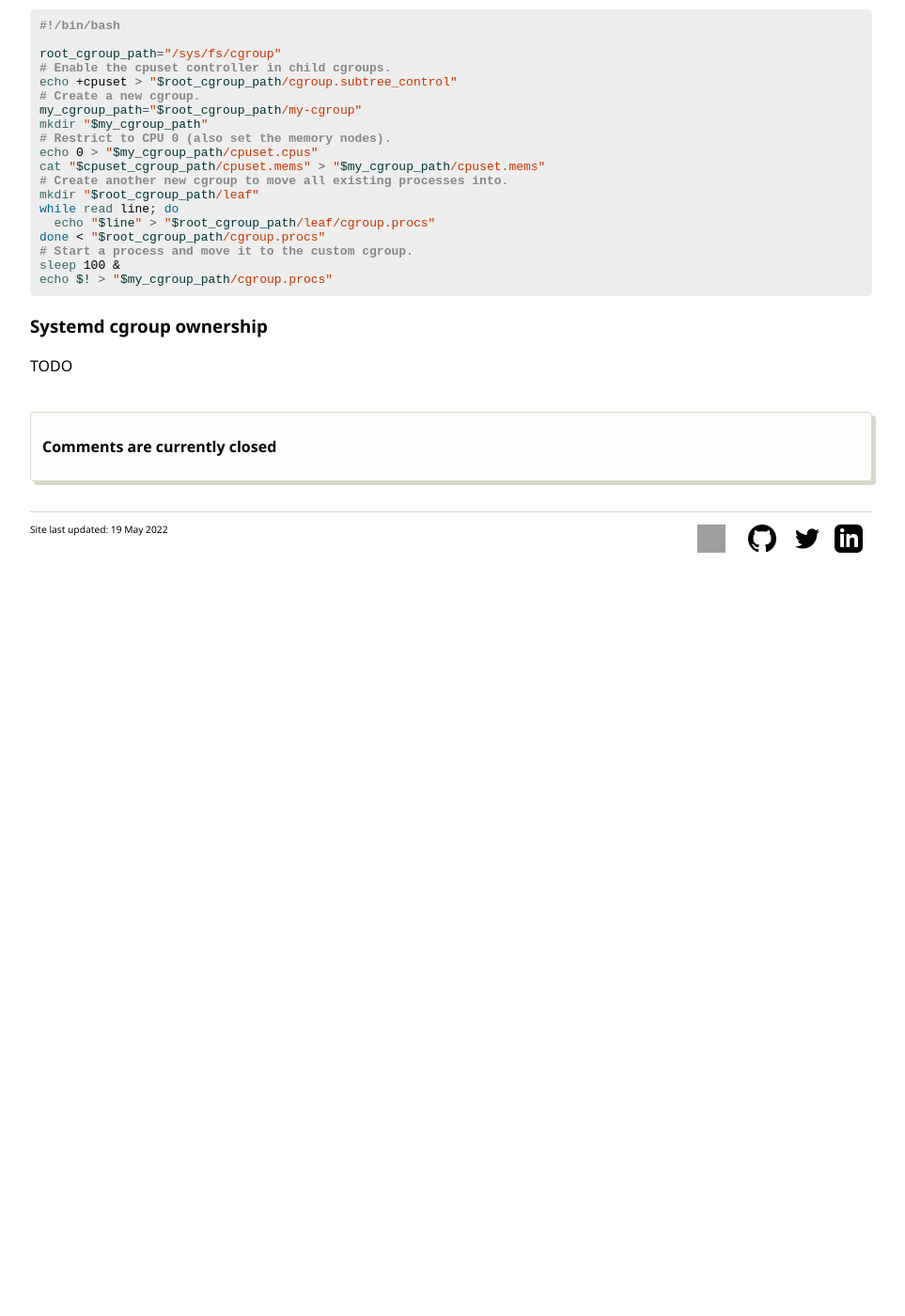
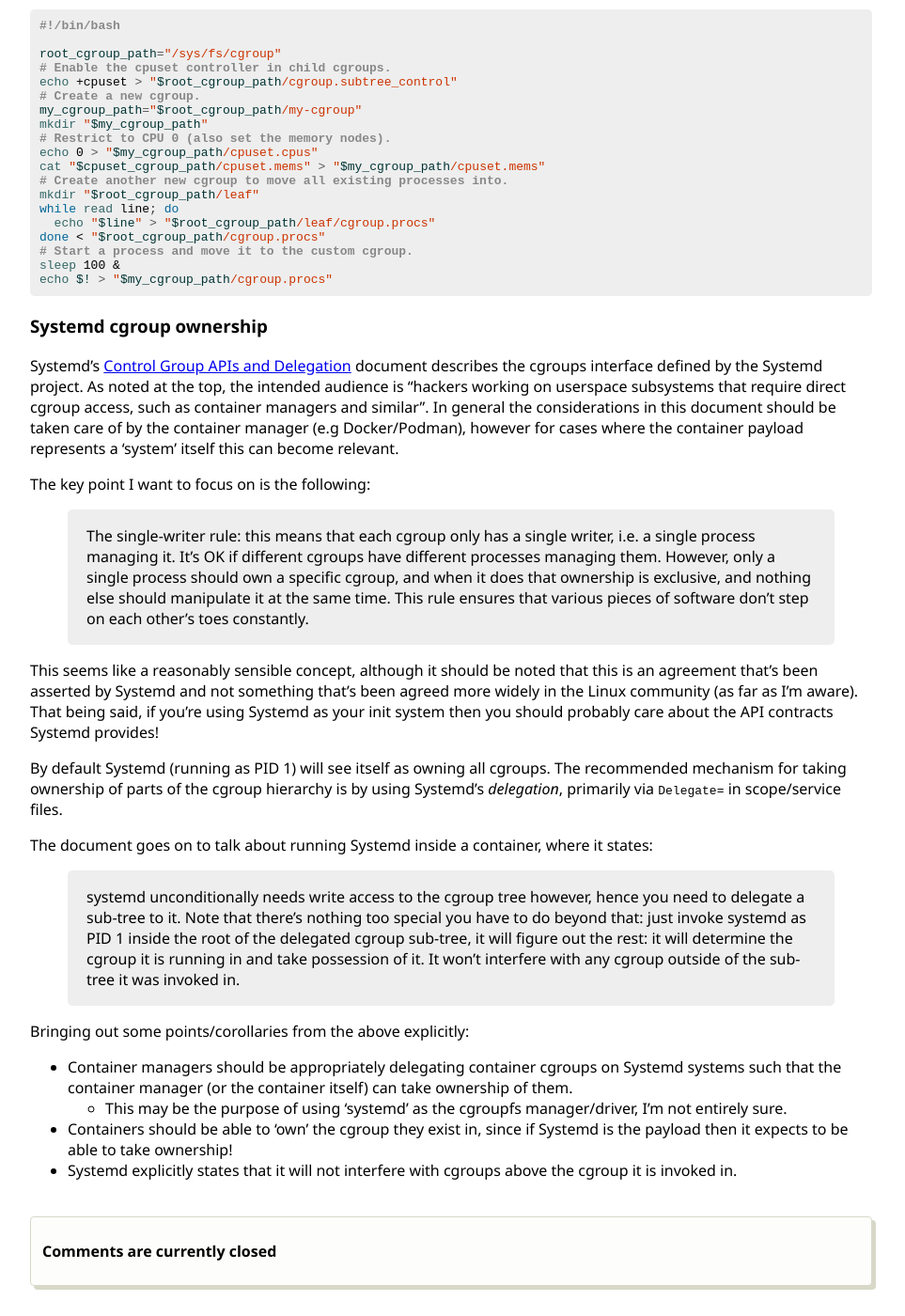
Before and after one commit to LewisGaul/LewisGaul.github.io, a Jekyll site: the page built from _posts/coding/2022-05-13-cgroups-intro.md, in a window 1280 px wide and 1400 px high, scrolled down 11417 px. Shown: the whole window at 94% size, without its empty margins (160-1123 px from the left). Built offline with Jekyll 4.4.1, drawn with Linux system fonts in a browser that asks for light colours; before the commit the page ends 12047 px from its top, so only the background shows below that; some of the changed text lies outside the part shown; grey boxes are pictures that could not be loaded.

Commit message:
Finish off the cgroups intro post

```diff
--- a/_posts/coding/2022-05-13-cgroups-intro.md
+++ b/_posts/coding/2022-05-13-cgroups-intro.md
@@ -389,10 +389,10 @@ I'm not exactly sure why the cgroup mounts are mounted read-only, at least in th
 
 There are a number of discussions on StackOverflow and issue trackers on the topic of running Systemd inside Docker containers [[1](https://github.com/moby/moby/issues/18796), [2](https://devops.stackexchange.com/questions/1635/is-there-any-concrete-and-acceptable-solution-for-running-systemd-inside-the-doc), [3](https://github.com/moby/moby/issues/30723), [4](https://github.com/systemd/systemd/issues/1224)].
 The general recommendation (as per Systemd's declaration of the '[container interface](https://systemd.io/CONTAINER_INTERFACE/)') is to:
-1. Explicitly mount the host's full cgroup filesystem into the container.
-2. Ensure `/run` is mounted as tmpfs.
+1. Explicitly mount the host's full cgroup filesystem into the container
+2. Ensure `/run` is mounted as tmpfs
 3. Provide the `SYS_ADMIN` capability
-4. Specify the stop signal to be `SIGRTMIN+3`.
+4. Specify the stop signal to be `SIGRTMIN+3`
 
 Point 1 is required to override the container runtime's setup and allow write access to the subsystem mounts - by default Docker creates the cgroup mounts as read-only.
 The arguments to pass in to achieve this are '`-v /sys/fs/cgroup:/sys/fs/cgroup:ro`' (or '`rw`' under cgroups v2).
@@ -470,4 +470,29 @@ echo $! > "$my_cgroup_path/cgroup.procs"
 
 ### Systemd cgroup ownership
 
-TODO
+Systemd's [Control Group APIs and Delegation](https://systemd.io/CGROUP_DELEGATION/) document describes the cgroups interface defined by the Systemd project.
+As noted at the top, the intended audience is "hackers working on userspace subsystems that require direct cgroup access, such as container managers and similar".
+In general the considerations in this document should be taken care of by the container manager (e.g Docker/Podman), however for cases where the container payload represents a 'system' itself this can become relevant.
+
+The key point I want to focus on is the following:
+> The single-writer rule: this means that each cgroup only has a single writer, i.e. a single process managing it.
+> It's OK if different cgroups have different processes managing them.
+> However, only a single process should own a specific cgroup, and when it does that ownership is exclusive, and nothing else should manipulate it at the same time.
+> This rule ensures that various pieces of software don't step on each other's toes constantly.
+
+This seems like a reasonably sensible concept, although it should be noted that this is an agreement that's been asserted by Systemd and not something that's been agreed more widely in the Linux community (as far as I'm aware).
+That being said, if you're using Systemd as your init system then you should probably care about the API contracts Systemd provides!
+
+By default Systemd (running as PID 1) will see itself as owning all cgroups.
+The recommended mechanism for taking ownership of parts of the cgroup hierarchy is by using Systemd's *delegation*, primarily via `Delegate=` in scope/service files.
+
+The document goes on to talk about running Systemd inside a container, where it states:
+> systemd unconditionally needs write access to the cgroup tree however, hence you need to delegate a sub-tree to it.
+> Note that there's nothing too special you have to do beyond that: just invoke systemd as PID 1 inside the root of the delegated cgroup sub-tree,  it will figure out the rest: it will determine the cgroup it is running in and take possession of it.
+> It won't interfere with any cgroup outside of the sub-tree it was invoked in.
+
+Bringing out some points/corollaries from the above explicitly:
+- Container managers should be appropriately delegating container cgroups on Systemd systems such that the container manager (or the container itself) can take ownership of them.
+  - This may be the purpose of using 'systemd' as the cgroupfs manager/driver, I'm not entirely sure.
+- Containers should be able to 'own' the cgroup they exist in, since if Systemd is the payload then it expects to be able to take ownership!
+- Systemd explicitly states that it will not interfere with cgroups above the cgroup it is invoked in.
```
